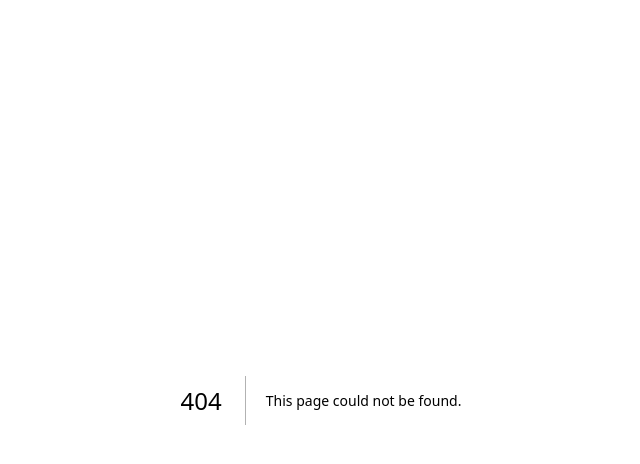
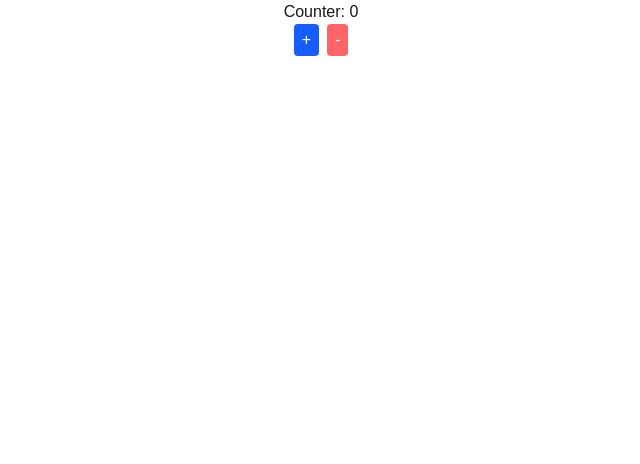
Before and after one commit to pushpendersingh97/life_with_push, a Next.js app: page /counter in a window 1280 px wide. Before the commit this address had no page. Shown: the top 464 px of the page, without its empty margins (319-959 px from the left). Built offline with nearby package versions, Linux system fonts and the light colour scheme.

Commit message:
Counter project

```diff
--- /dev/null
+++ b/src/app/(projects)/counter/page.tsx
@@ -0,0 +1,28 @@
+// Problem Statement: Create a simple counter component that increases or decreases the count when clicking buttons.
+'use client';
+import Button from '@/components/Button';
+import { useState } from 'react';
+
+const Counter = () => {
+  const [counter, setCounter] = useState(0);
+
+  const increment = () => {
+    // setCounter((prev) => prev + 1); // use this in case of multiple updates or queques cases example loops, setTimeout
+    setCounter(counter + 1);
+  };
+
+  const decrement = () => {
+    setCounter((prev) => prev - 1);
+  };
+
+  return (
+    <div className="flex items-center justify-center h-full flex-col">
+      <div>Counter: {counter}</div>
+      <div>
+        <Button type="button" disabled={false} buttonText="+" onClick={increment} className="mr-2" />
+        <Button type="button" disabled={false} buttonText="-" onClick={decrement} className="bg-red-400" />
+      </div>
+    </div>
+  );
+};
+export default Counter;
--- a/src/components/Button.tsx
+++ b/src/components/Button.tsx
@@ -1,14 +1,23 @@
 const Button = ({
   buttonText,
-  buttonType,
+  type = 'submit',
   disabled,
+  onClick,
+  className,
 }: Readonly<{
   buttonText: string | undefined;
-  buttonType: "submit" | "reset" | "button" | undefined;
-  disabled: boolean | undefined;
+  type: 'submit' | 'reset' | 'button' | undefined;
+  disabled?: boolean | undefined;
+  onClick: React.MouseEventHandler<HTMLButtonElement>;
+  className?: string | undefined;
 }>) => {
   return (
-    <button type={buttonType} disabled={disabled}>
+    <button
+      type={type}
+      disabled={disabled}
+      onClick={onClick}
+      className={`px-2 py-1 rounded text-white bg-blue-600 ${className}`}
+    >
       {buttonText}
     </button>
   );
```
